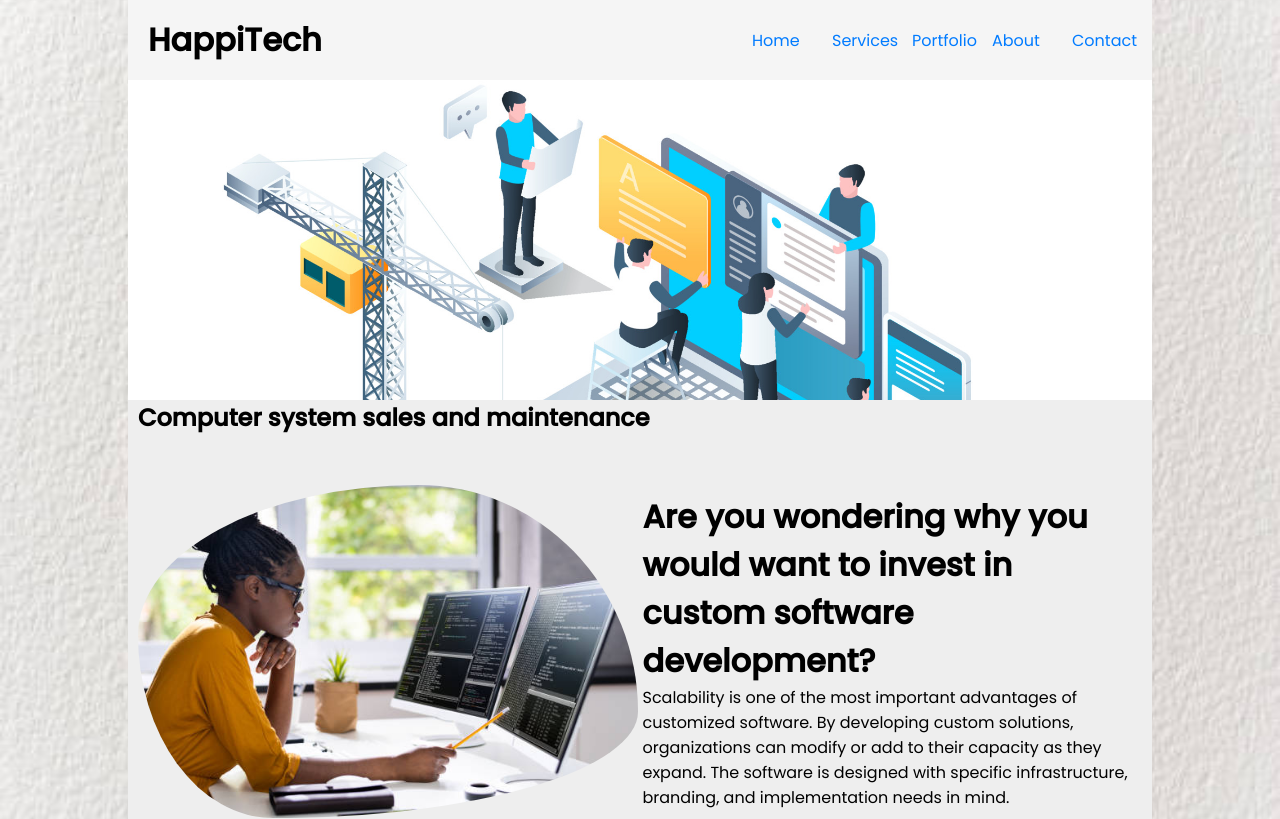
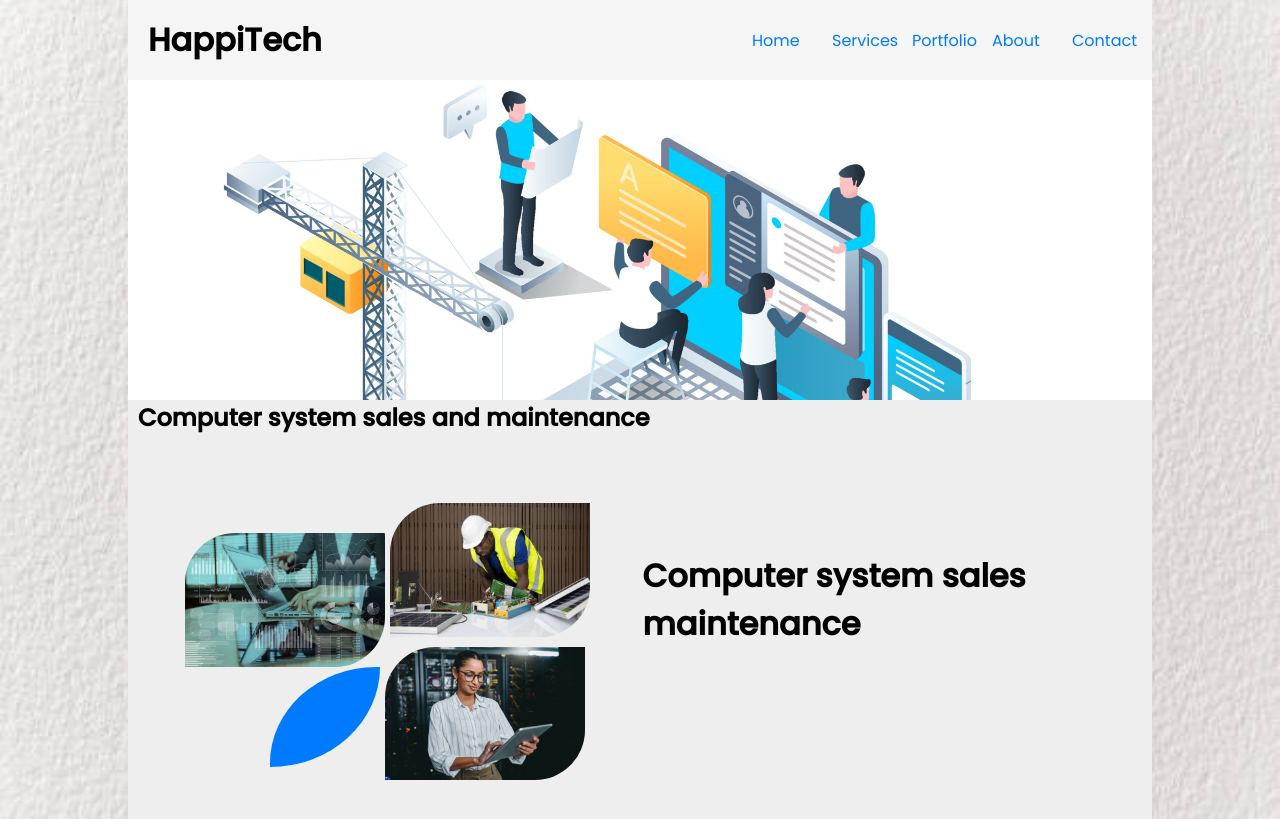
Before and after one commit to isiagi/tech, a React (Create React App) app: page /system in a window 1280 px wide. Shown: the top 819 px of the page. Built offline with nearby package versions, Linux system fonts and the light colour scheme.

Commit message:
adds system data

```diff
--- a/src/pages/system/System.jsx
+++ b/src/pages/system/System.jsx
@@ -1,31 +1,32 @@
-import img from "../../assets/images/sot1.jpg";
+import img from "../../assets/images/sales.jpg";
+import img1 from "../../assets/images/salex.jpg";
+import img2 from "../../assets/images/slaes.jpg";
 import "./system.css";
 
 const System = () => {
   return (
     <div className="parent">
       <div className="mxWidt bg">
-      <div className="soft__container"></div>
-      <div className="soft__section">
-        <h2>Computer system sales and maintenance</h2>
-        <div className="ye__grid">
-            <img src={img} alt="" className="soft__img" />
+        <div className="soft__container"></div>
+        <div className="soft__section">
+          <h2>Computer system sales and maintenance</h2>
+          <div className="ye__grid">
+            <div style={{ position: "relative", width: "81%" }}>
+              <div className="ye__photo__grid">
+                <img src={img} alt="" className="soft__im" />
+                <img src={img1} alt="" className="soft__imx" />
+              </div>
+              <div className="ye__photo__gri">
+                <div className="ye__photo__gri__span"></div>
+                <img src={img2} alt="" className="soft__imj" />
+              </div>
+            </div>
             <div>
-              <h1>
-                Are you wondering why you would want to invest in custom
-                software development?
-              </h1>
-              <p>
-                Scalability is one of the most important advantages of
-                customized software. By developing custom solutions,
-                organizations can modify or add to their capacity as they
-                expand. The software is designed with specific infrastructure,
-                branding, and implementation needs in mind.{" "}
-              </p>
+              <h1>Computer system sales maintenance</h1>
             </div>
           </div>
           <h4>Loading ... </h4>
-      </div>
+        </div>
       </div>
     </div>
   );
--- a/src/pages/system/system.css
+++ b/src/pages/system/system.css
@@ -0,0 +1,77 @@
+.soft__im {
+  border-radius: 50px 0 50px 0;
+  max-width: 200px;
+}
+
+.soft__imx {
+  border-radius: 50px 0 50px 0;
+  max-width: 200px;
+  position: absolute;
+  right: 0px;
+  top: -30px;
+}
+
+.ye__photo__grid {
+  display: flex;
+  position: relative;
+  gap: 1rem;
+  flex-wrap: wrap;
+}
+
+.ye__photo__gri {
+  display: flex;
+  position: relative;
+}
+
+.ye__grid {
+  min-height: 50vh;
+  margin-top: -35px;
+}
+
+.soft__imj {
+  border-radius: 50px 0 50px 0;
+  max-width: 200px;
+  position: absolute;
+  right: 5px;
+  top: -20px;
+}
+
+.ye__photo__gri__span {
+  width: 110px;
+  border-radius: 97% 3% 100% 0% / 96% 0% 100% 4%;
+  background-color: #007bff;
+  height: 100px;
+  position: absolute;
+  left: 85px;
+}
+
+@media only screen and (max-width: 991px) {
+  .soft__imx {
+    border-radius: 50px 0 50px 0;
+    max-width: 200px;
+    position: absolute;
+    right: -90px;
+    top: -30px;
+  }
+
+  .soft__imj {
+    border-radius: 50px 0 50px 0;
+    max-width: 200px;
+    position: absolute;
+    right: -80px;
+    top: -20px;
+  }
+
+  .ye__grid {
+    min-height: 50vh;
+    margin-top: -100px;
+  }
+
+  .ye__photo__gri {
+    display: none;
+  }
+
+  .ye__photo__grid {
+    display: none;
+  }
+}
```
